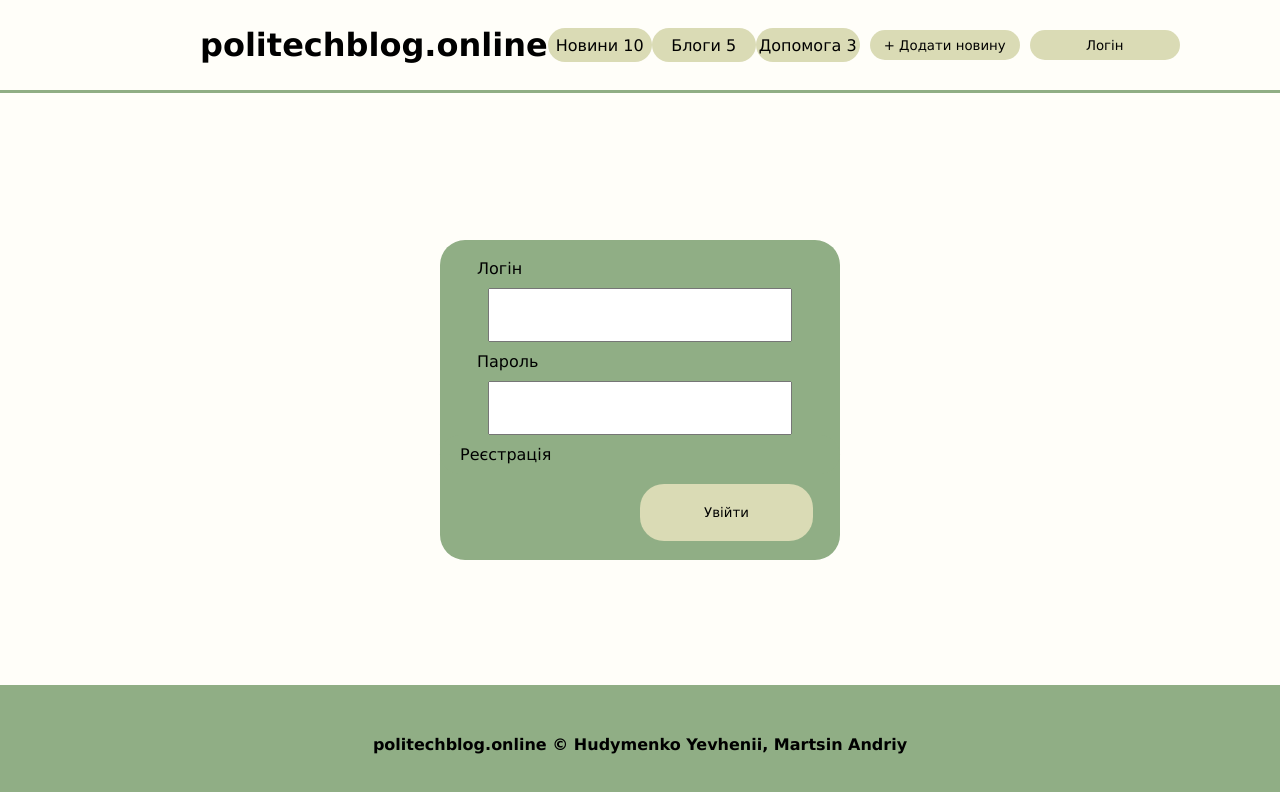
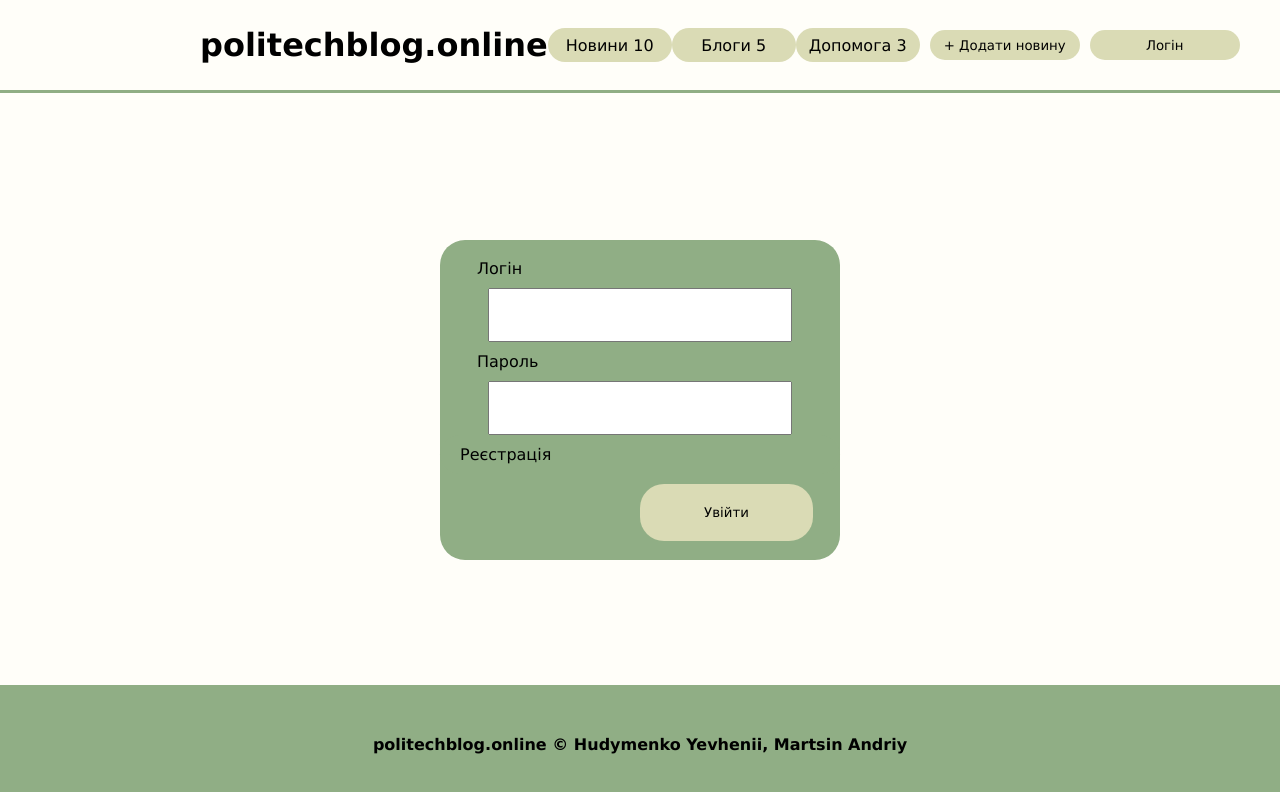
Before and after one commit to Habubinator/news_blog, a plain HTML site: page public/html/login.html in a window 1280 px wide. Drawn offline with Linux system fonts and the light colour scheme.

Commit message:
css fixes

```diff
--- a/public/css/utils.css
+++ b/public/css/utils.css
@@ -29,13 +29,13 @@ header {
 
 #tags {
     justify-content: space-between;
-    width: 400px;
+    width: 500px;
 }
 
 #tags div {
     background-color: #dadbb5;
     border-radius: 24px;
-    width: 100px;
+    width: 120px;
     padding: 2px;
     height: 30px;
     color: black;
--- a/public/html/login.html
+++ b/public/html/login.html
@@ -21,7 +21,6 @@
                     <p>Допомога 3</p>
                 </div>
             </div>
-            <div></div>
             <div>
                 <input type="button" value="+ Додати новину" />
                 <input type="button" value="Логін" />
```
